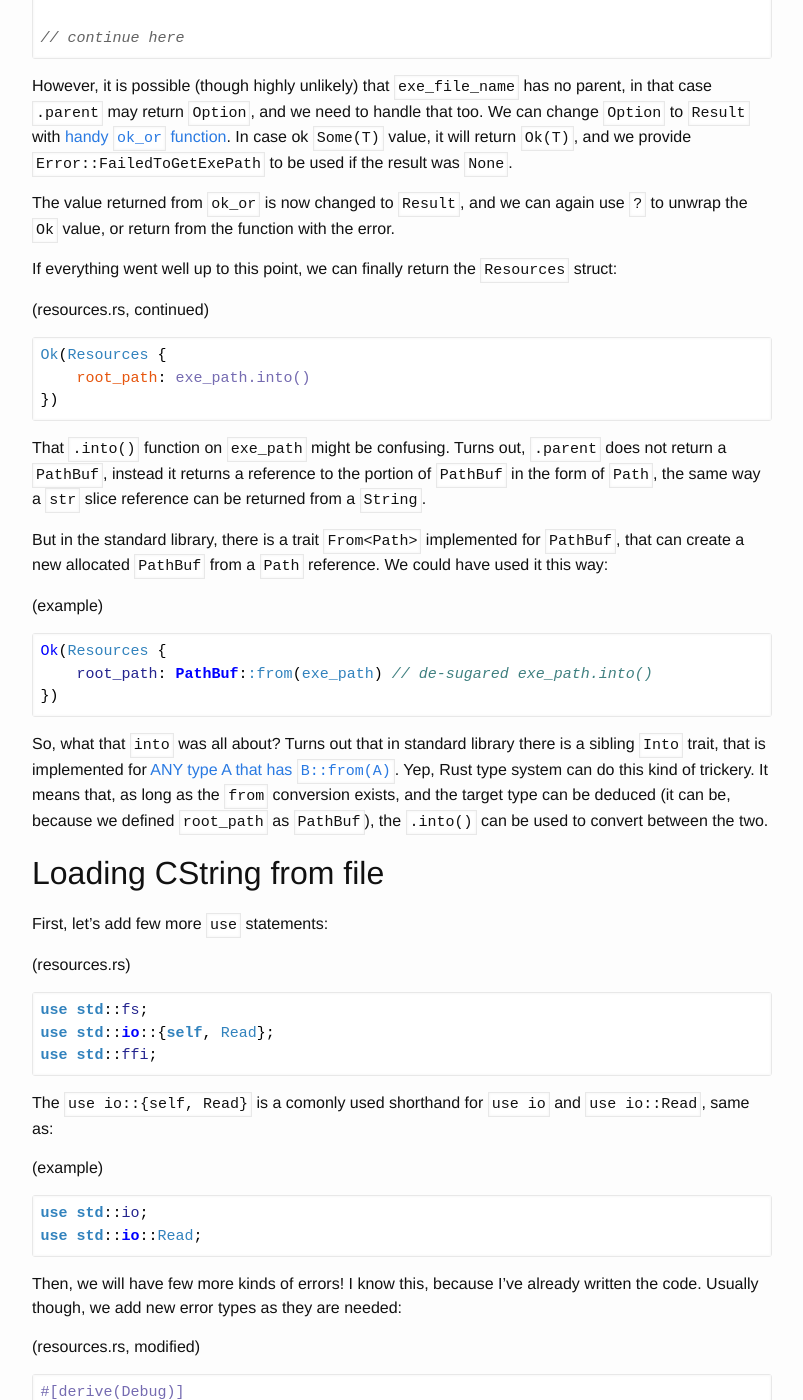
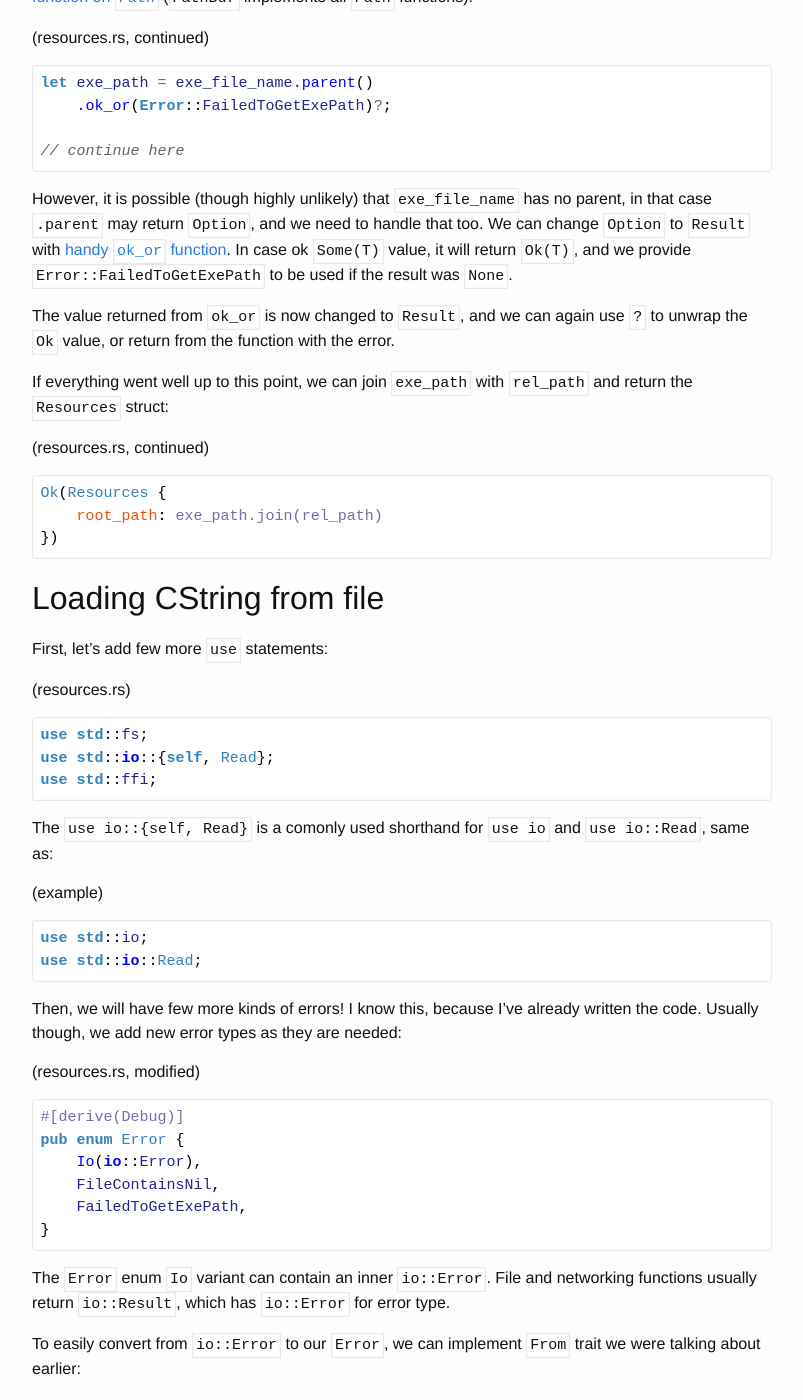
Before and after one commit to Nercury/Nercury.github.io, a Jekyll site: the page built from _posts/2018-02-14-opengl-in-rust-from-scratch-07-basic-resources.markdown, in a window 1280 px wide and 1400 px high, scrolled down 3108 px. Shown: the whole window, without its empty margins (238-1041 px from the left). Built offline with Jekyll 4.4.1, drawn with Linux system fonts in a browser that asks for light colours; nearby versions of some CDN libraries; some of the changed text lies outside the part shown.

Commit message:
Updates for asset conflict fixes

````diff
--- a/_drafts/2018-07-30-opengl-in-rust-from-scratch-15-camera.markdown
+++ b/_drafts/2018-08-02-opengl-in-rust-from-scratch-15-camera.markdown
@@ -1,7 +1,7 @@
 ---
 layout: post
 title:  "Rust and OpenGL from scratch - Camera"
-date:   2018-07-29
+date:   2018-08-02
 categories: rust opengl tutorial
 ---
 
--- a/_posts/2018-02-14-opengl-in-rust-from-scratch-07-basic-resources.markdown
+++ b/_posts/2018-02-14-opengl-in-rust-from-scratch-07-basic-resources.markdown
@@ -56,6 +57,11 @@
     &gl, &res, "shaders/triangle"
 ).unwrap();
 ```
+
+I am suffixing `assets` path with `-07`, because the code for different tutorial
+lessons lives in the same cargo workspace, and the similarly named resources for different
+lessons can end up in the same directory. So you can certainly skip the `-07` suffix in
+your own project.
 
 We will leave it for `Program` to take care and find the necessary `triangle.vert` and `triangle.frag`
 variants.
@@ -105,7 +111,7 @@
 }
 
 impl Resources {
-    pub fn from_exe_path() -> Result<Resources, Error> {
+    pub fn from_relative_exe_path(rel_path: &Path) -> Result<Resources, Error> {
         // continue here
     }
 }
@@ -125,7 +131,7 @@
 
 ```rust
 impl Resources {
-    pub fn from_exe_path() -> Result<Resources, Error> {
+    pub fn from_relative_exe_path(rel_path: &Path) -> Result<Resources, Error> {
         let exe_file_name = ::std::env::current_exe()
             .map_err(|_| Error::FailedToGetExePath)?;
 
@@ -158,37 +164,16 @@
 The value returned from `ok_or` is now changed to `Result`, and we can again use `?` to unwrap the `Ok`
 value, or return from the function with the error.
 
-If everything went well up to this point, we can finally return the `Resources` struct:
+If everything went well up to this point, we can join `exe_path` with `rel_path` and
+return the `Resources` struct:
 
 (resources.rs, continued)
 
 ```rust
 Ok(Resources {
-    root_path: exe_path.into()
+    root_path: exe_path.join(rel_path)
 })
 ```
-
-That `.into()` function on `exe_path` might be confusing. Turns out, `.parent` does not return a
-`PathBuf`, instead it returns a reference to the portion of `PathBuf` in the form of `Path`, the
-same way a `str` slice reference can be returned from a `String`.
-
-But in the standard library, there is a trait `From<Path>` implemented for `PathBuf`,
-that can create a new allocated `PathBuf`
-from a `Path` reference. We could have used it this way:
-
-(example)
-
-```rust
-Ok(Resources {
-    root_path: PathBuf::from(exe_path) // de-sugared exe_path.into()
-})
-```
-
-So, what that `into` was all about? Turns out that in standard library there is a sibling `Into` trait,
-that is implemented for [ANY type A that has `B::from(A)`](https://doc.rust-lang.org/beta/std/convert/trait.Into.html).
-Yep, Rust type system can do this kind of trickery. It means that, as long as
-the `from` conversion exists, and the target type can be deduced (it can be, because
-we defined `root_path` as `PathBuf`), the `.into()` can be used to convert between the two.
 
 ## Loading CString from file
 
````
Also changed, not shown: other parts of _posts/2018-02-14-opengl-in-rust-from-scratch-07-basic-resources.markdown (+16 -7 lines), _drafts/2018-07-29-opengl-in-rust-from-scratch-14-debug-lines.markdown (deleted, +0 -10 lines), _drafts/2018-08-01-opengl-in-rust-from-scratch-14-debug-lines-shared-render-data-pattern.markdown (added, +29 -0 lines), images/opengl-rust/14/debug-lines.png (added).
